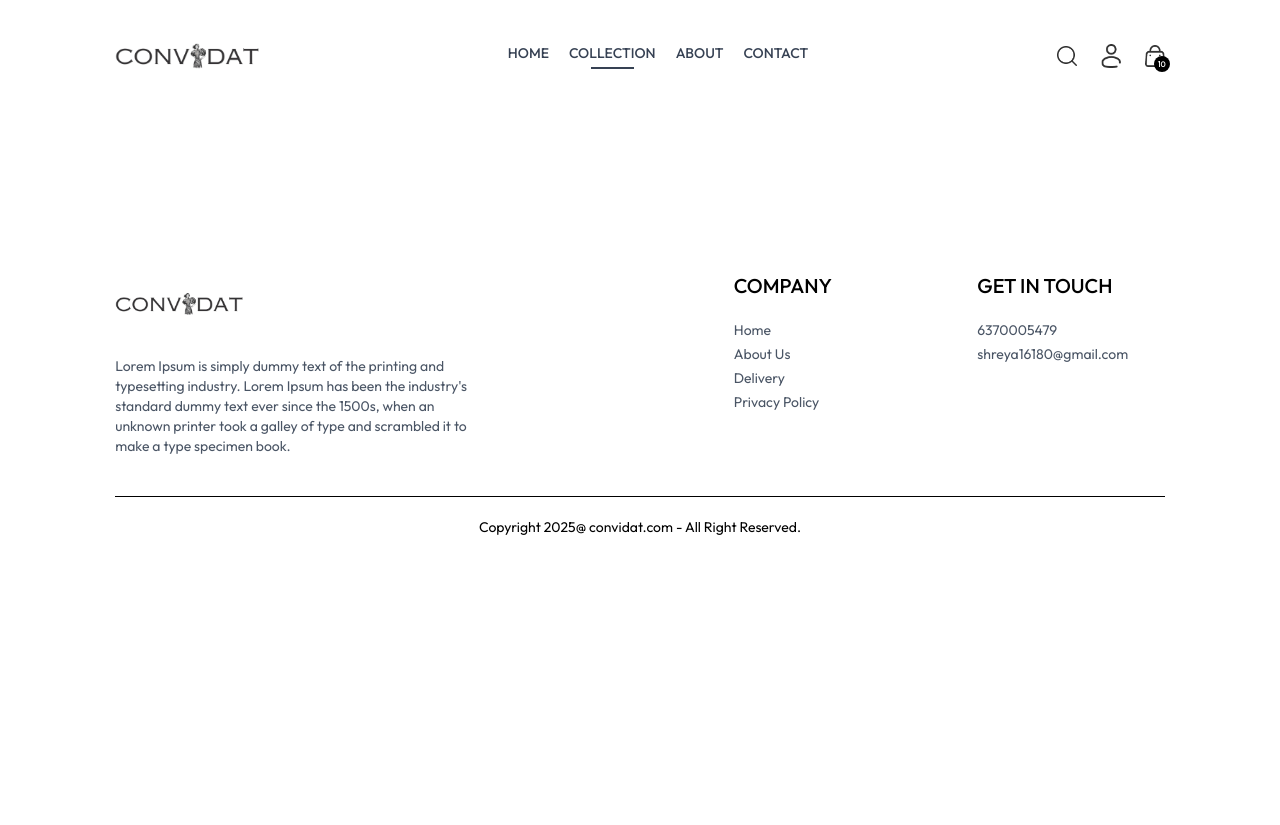
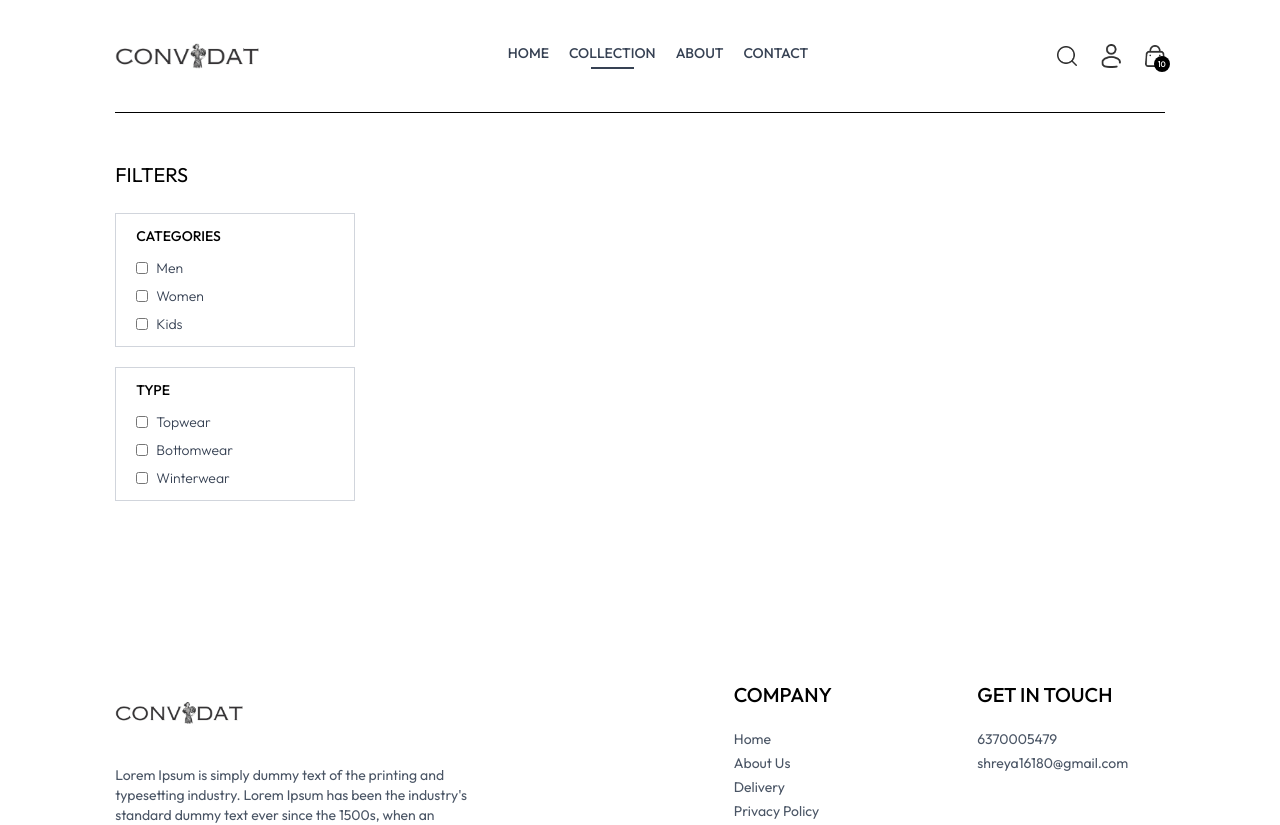
Before and after one commit to shreya-chinnari/Convidat---Furniture-Store-Website-, a React (Vite) app: page /collection in a window 1280 px wide. Shown: the top 825 px of the page. Before the commit the page ends 800 px from the top, so only its background shows below. Built offline with nearby package versions, Linux system fonts and the light colour scheme.

Commit message:
added Collection.jsx

```diff
--- a/index.html
+++ b/index.html
@@ -5,7 +5,7 @@
   <meta charset="UTF-8" />
   <link rel="icon" type="image/svg+xml" href="/vite.svg" />
   <meta name="viewport" content="width=device-width, initial-scale=1.0" />
-  <title>Convidat - Heritage Furniture</title>
+  <title>Convidat</title>
 </head>
 
 <body>
--- a/src/pages/Collection.jsx
+++ b/src/pages/Collection.jsx
@@ -1,13 +1,100 @@
-import React from 'react'
+import React, { useContext, useState } from "react";
+
+import { ShopContext } from "../context/ShopContext";
+import { assets } from "../assets/assets";
 
 const Collection = () => {
+	const { products } = useContext(ShopContext);
+	const [showFilter, setShowFilter] = useState(false);
 
+	return (
+		<div className="flex flex-col sm:flex-row gap-1 sm:gap-10 pt-10 border-t">
+			{/* Filter Options */}
+			<div className="min-w-60">
+				<p className="my-2 text-xl flex items-center cursor-pointer gap-2">
+					FILTERS
+					<img
+						src={assets.dropdown_icon}
+						alt=""
+						className={`h-3 sm:hidden ${showFilter ? "rotate-90" : ""}`}
+					/>
+				</p>
 
-  return (
-    <div>
+				{/* Category Filter */}
+				<div
+					className={`border border-gray-300 pl-5 py-3 mt-6 ${
+						showFilter ? "" : "hidden"
+					} sm:block`} // box will always be hidden in small screens and always visible on desktop screens, on small screens it will be visible when we click on Filters button
+				>
+					<p className="mb-3 text-sm font-medium ">CATEGORIES</p>
 
-    </div>
-  )
-}
+					<div className="flex flex-col gap-2 text-sm font-light text-gray-700">
+						<p className="flex gap-2">
+							<input
+								type="checkbox"
+								className="w-3"
+								value={"Men"}
+							/>
+							Men
+						</p>
+						<p className="flex gap-2">
+							<input
+								type="checkbox"
+								className="w-3"
+								value={"Men"}
+							/>
+							Women
+						</p>
+						<p className="flex gap-2">
+							<input
+								type="checkbox"
+								className="w-3"
+								value={"Men"}
+							/>
+							Kids
+						</p>
+					</div>
+				</div>
 
-export default Collection
+				{/* Sub Category Filter */}
+
+				<div
+					className={`border border-gray-300 pl-5 py-3 my-5 ${
+						showFilter ? "" : "hidden"
+					} sm:block`}
+				>
+					<p className="mb-3 text-sm font-medium ">TYPE</p>
+
+					<div className="flex flex-col gap-2 text-sm font-light text-gray-700">
+						<p className="flex gap-2">
+							<input
+								type="checkbox"
+								className="w-3"
+								value={"Topwear"}
+							/>
+							Topwear
+						</p>
+						<p className="flex gap-2">
+							<input
+								type="checkbox"
+								className="w-3"
+								value={"Bottomwear"}
+							/>
+							Bottomwear
+						</p>
+						<p className="flex gap-2">
+							<input
+								type="checkbox"
+								className="w-3"
+								value={"Winterwear"}
+							/>
+							Winterwear
+						</p>
+					</div>
+				</div>
+			</div>
+		</div>
+	);
+};
+
+export default Collection;
```
